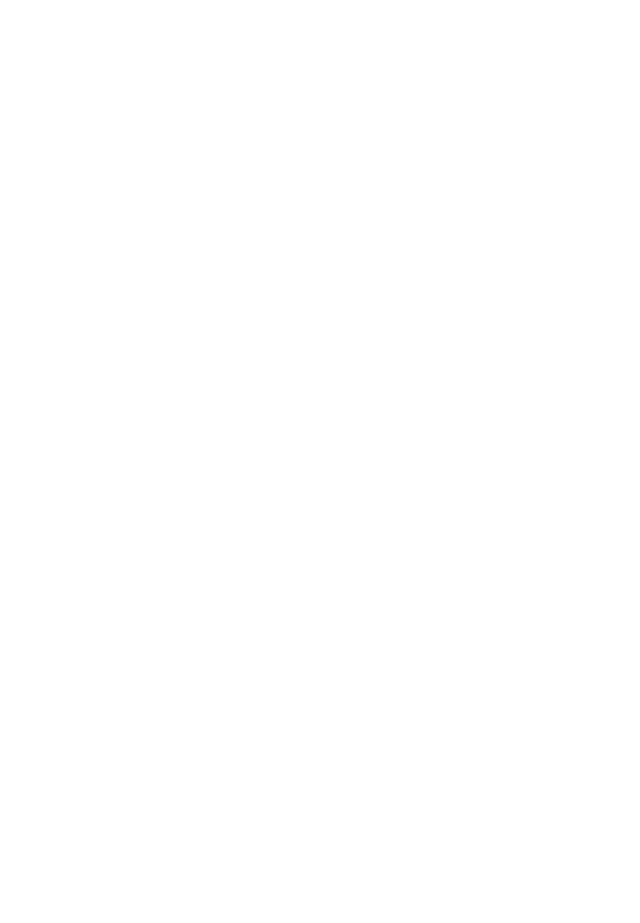
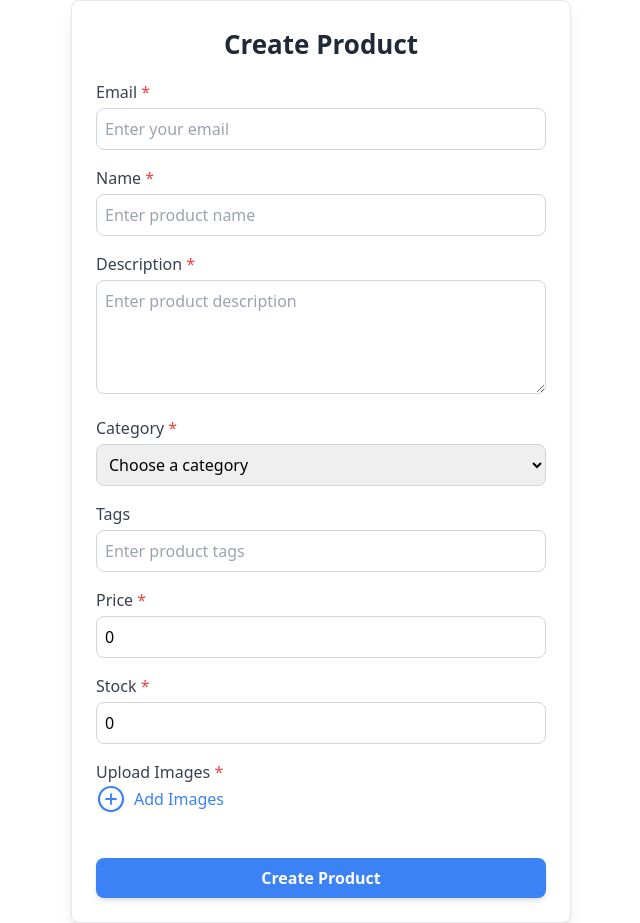
Before and after one commit to Subadharshini05/ECommerce_follow_along, a React (Create React App) app in the folder frontend/: page /create-product in a window 1280 px wide. Before the commit this address had no page. Shown: the whole page, without its empty margins (319-959 px from the left). Before the commit the page ends 800 px from the top, so only its background shows below. Built offline with nearby package versions, Linux system fonts and the light colour scheme.

Commit message:
Completed

```diff
--- a/frontend/src/App.js
+++ b/frontend/src/App.js
@@ -1,6 +1,6 @@
 import React from 'react';
 import { BrowserRouter, Routes, Route } from "react-router-dom";
-import { LoginPage,SignupPage, Home } from './Routes.js';
+import { LoginPage,SignupPage,Home,CreateProduct} from './Routes.js';
 import "./App.css";
 
 const App = () => {
@@ -10,6 +10,7 @@ const App = () => {
         <Route path='/' element={<Home/>} />
         <Route path='/login' element={<LoginPage />} />
         <Route path='/signup' element={<SignupPage />} />
+        <Route path='/create-product' element={<CreateProduct />} />
       </Routes>
     </BrowserRouter>
   );
--- a/frontend/src/Routes.js
+++ b/frontend/src/Routes.js
@@ -1,9 +1,11 @@
 import LoginPage from "./pages/LoginPage.jsx";
 import SignupPage from "./pages/SignupPage.jsx";
 import Home from "./pages/Home.jsx"
+import CreateProduct from "./pages/createProduct.jsx";
 
 export{
     LoginPage,
     SignupPage,
-    Home
+    Home,
+    CreateProduct
 };
--- /dev/null
+++ b/frontend/src/pages/createProduct.jsx
@@ -0,0 +1,193 @@
+import React, { useState, useEffect } from "react";
+import { AiOutlinePlusCircle } from "react-icons/ai";
+
+const CreateProduct = () => {
+    const [images, setImages] = useState([]);
+    const [previewImages, setPreviewImages] = useState([]);
+    const [name, setName] = useState("");
+    const [description, setDescription] = useState("");
+    const [category, setCategory] = useState("");
+    const [tags, setTags] = useState("");
+    const [price, setPrice] = useState(0);
+    const [stock, setStock] = useState(0);
+    const [email, setEmail] = useState("");
+
+    const categoriesData = [
+        { title: "Electronics" },
+        { title: "Fashion" },
+        { title: "Books" },
+        { title: "Home & Garden" },
+        { title: "Beauty & Personal Care" },
+        { title: "Toys & Games" },
+    ];
+
+    const handleImageChange = (e) => {
+        const files = Array.from(e.target.files);
+        setImages((prevImages) => [...prevImages, ...files]);
+        const imagePreviews = files.map((file) => URL.createObjectURL(file));
+        setPreviewImages((prevPreviews) => [...prevPreviews, ...imagePreviews]);
+    };
+
+    useEffect(() => {
+        return () => {
+            previewImages.forEach((url) => URL.revokeObjectURL(url));
+        };
+    }, [previewImages]);
+
+    const handleSubmit = (e) => {
+        e.preventDefault();
+        const productData = {
+            name,
+            description,
+            category,
+            tags,
+            price,
+            stock,
+            email,
+            images,
+        };
+        console.log("Product Data:", productData);
+        alert("Product created successfully!");
+
+        // Reset Form
+        setImages([]);
+        setPreviewImages([]);
+        setName("");
+        setDescription("");
+        setCategory("");
+        setTags("");
+        setPrice(0);
+        setStock(0);
+        setEmail("");
+    };
+
+    return (
+        <div className="w-[90%] max-w-[500px] bg-white shadow-lg rounded-lg p-6 mx-auto border border-gray-200">
+            <h5 className="text-[26px] font-bold text-center text-gray-800 mb-4">Create Product</h5>
+            <form onSubmit={handleSubmit}>
+                <div className="mb-4">
+                    <label className="text-gray-700 font-medium">Email <span className="text-red-500">*</span></label>
+                    <input
+                        type="email"
+                        value={email}
+                        className="w-full p-2 border border-gray-300 rounded-lg mt-1 focus:ring-2 focus:ring-blue-300"
+                        onChange={(e) => setEmail(e.target.value)}
+                        placeholder="Enter your email"
+                        required
+                    />
+                </div>
+
+                <div className="mb-4">
+                    <label className="text-gray-700 font-medium">Name <span className="text-red-500">*</span></label>
+                    <input
+                        type="text"
+                        value={name}
+                        className="w-full p-2 border border-gray-300 rounded-lg mt-1 focus:ring-2 focus:ring-blue-300"
+                        onChange={(e) => setName(e.target.value)}
+                        placeholder="Enter product name"
+                        required
+                    />
+                </div>
+
+                <div className="mb-4">
+                    <label className="text-gray-700 font-medium">Description <span className="text-red-500">*</span></label>
+                    <textarea
+                        value={description}
+                        className="w-full p-2 border border-gray-300 rounded-lg mt-1 focus:ring-2 focus:ring-blue-300"
+                        onChange={(e) => setDescription(e.target.value)}
+                        placeholder="Enter product description"
+                        rows="4"
+                        required
+                    ></textarea>
+                </div>
+
+                <div className="mb-4">
+                    <label className="text-gray-700 font-medium">Category <span className="text-red-500">*</span></label>
+                    <select
+                        className="w-full p-2 border border-gray-300 rounded-lg mt-1 focus:ring-2 focus:ring-blue-300"
+                        value={category}
+                        onChange={(e) => setCategory(e.target.value)}
+                        required
+                    >
+                        <option value="">Choose a category</option>
+                        {categoriesData.map((i) => (
+                            <option value={i.title} key={i.title}>
+                                {i.title}
+                            </option>
+                        ))}
+                    </select>
+                </div>
+
+                <div className="mb-4">
+                    <label className="text-gray-700 font-medium">Tags</label>
+                    <input
+                        type="text"
+                        value={tags}
+                        className="w-full p-2 border border-gray-300 rounded-lg mt-1 focus:ring-2 focus:ring-blue-300"
+                        onChange={(e) => setTags(e.target.value)}
+                        placeholder="Enter product tags"
+                    />
+                </div>
+
+                <div className="mb-4">
+                    <label className="text-gray-700 font-medium">Price <span className="text-red-500">*</span></label>
+                    <input
+                        type="number"
+                        value={price}
+                        className="w-full p-2 border border-gray-300 rounded-lg mt-1 focus:ring-2 focus:ring-blue-300"
+                        onChange={(e) => setPrice(e.target.value)}
+                        placeholder="Enter product price"
+                        required
+                    />
+                </div>
+
+                <div className="mb-4">
+                    <label className="text-gray-700 font-medium">Stock <span className="text-red-500">*</span></label>
+                    <input
+                        type="number"
+                        value={stock}
+                        className="w-full p-2 border border-gray-300 rounded-lg mt-1 focus:ring-2 focus:ring-blue-300"
+                        onChange={(e) => setStock(e.target.value)}
+                        placeholder="Enter stock quantity"
+                        required
+                    />
+                </div>
+
+                <div className="mb-4">
+                    <label className="text-gray-700 font-medium">Upload Images <span className="text-red-500">*</span></label>
+                    <input
+                        type="file"
+                        id="upload"
+                        className="hidden"
+                        multiple
+                        onChange={handleImageChange}
+                        required
+                    />
+                    <label htmlFor="upload" className="cursor-pointer flex items-center gap-2 text-blue-500 hover:text-blue-600 transition-all">
+                        <AiOutlinePlusCircle size={30} />
+                        <span className="font-medium">Add Images</span>
+                    </label>
+                    <div className="flex flex-wrap mt-3 gap-2">
+                        {previewImages.map((img, index) => (
+                            <img
+                                src={img}
+                                key={index}
+                                alt="Preview"
+                                className="w-[100px] h-[100px] object-cover rounded-lg shadow-md border border-gray-200"
+                            />
+                        ))}
+                    </div>
+                </div>
+
+                <button
+                    type="submit"
+                    className="w-full mt-4 bg-blue-500 text-white p-2 rounded-lg font-semibold shadow-md hover:bg-blue-600 transition-all"
+                >
+                    Create Product
+                </button>
+            </form>
+        </div>
+    );
+};
+
+export default CreateProduct;
```
